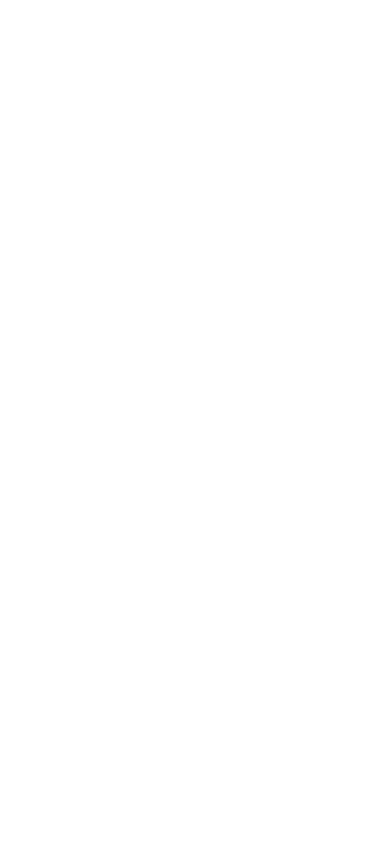
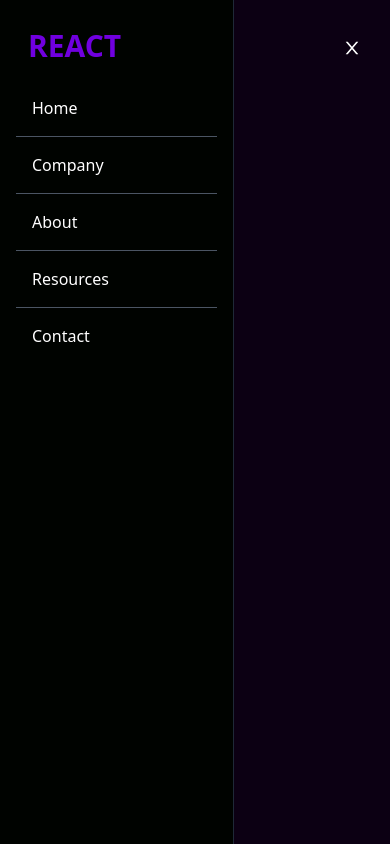
Before and after one commit to Chaurasiya7/landing_page, a React (Create React App) app: page / in a window 390 px wide. Built offline with nearby package versions, Linux system fonts and the light colour scheme.

Commit message:
Navbar responsive

```diff
--- a/package.json
+++ b/package.json
@@ -8,6 +8,7 @@
     "@testing-library/user-event": "^13.5.0",
     "react": "^18.2.0",
     "react-dom": "^18.2.0",
+    "react-icons": "^4.11.0",
     "react-scripts": "5.0.1",
     "web-vitals": "^2.1.4"
   },
--- a/src/App.js
+++ b/src/App.js
@@ -1,8 +1,9 @@
 import React from 'react'
+import Navbar from './components/Navbar'
 function App(){
   return(
     <>
-
+    <Navbar/>
     </>
   )
 }
--- /dev/null
+++ b/src/components/Navbar.jsx
@@ -0,0 +1,38 @@
+import React, { useState } from 'react';
+import {AiOutlineClose, AiOutlineMenu} from "react-icons/ai"
+
+function Navbar() {
+  const [nav,setNav] =useState(false)
+
+  const handleNav =()=>{
+    setNav(!nav)
+  }
+  return (
+    <div className='text-white flex justify-between items-center h-24 mx-auto max-w-[1200px] px-7'>
+      <h1 className='w-full text-3xl font-bold text-[#7000df]'>REACT</h1>
+      <ul className='md:flex hidden'>
+         <li className='p-4 font-bold text-lg'>Home</li>
+         <li className='p-4 font-bold text-lg'>Company</li>
+         <li className='p-4 font-bold text-lg'>About</li>
+         <li className='p-4 font-bold text-lg'>Resources</li>
+         <li className='p-4 font-bold text-lg'>Contact</li>
+      </ul>
+      <div onClick={handleNav} className='block md:hidden'>
+        {!nav ? <AiOutlineClose size={20}/> :  <AiOutlineMenu size={20}/>}
+
+      </div>
+      <div className={!nav ? "fixed left-0 top-0 w-[60%] border-r border-r-gray-800 h-full bg-[#000300] ease-in-out duration-500" : 'fixed left-[-100%]'}>
+      <h1 className='w-full text-3xl font-bold text-[#7000df] mx-7 mt-7'>REACT</h1>
+      <ul className='p-4 '>
+         <li className='p-4 border-b border-gray-600 '>Home</li>
+         <li className='p-4 border-b border-gray-600 '>Company</li>
+         <li className='p-4 border-b border-gray-600 '>About</li>
+         <li className='p-4 border-b border-gray-600 '>Resources</li>
+         <li className='p-4  '>Contact</li>
+      </ul>
+      </div>
+    </div>
+  )
+}
+
+export default Navbar
--- a/src/index.css
+++ b/src/index.css
@@ -1,3 +1,7 @@
 @tailwind base;
 @tailwind components;
 @tailwind utilities;
+
+body{
+   background-color: #0c0013;
+}
--- a/src/index.js
+++ b/src/index.js
@@ -1,6 +1,6 @@
 import React from 'react';
 import ReactDOM from 'react-dom/client';
-
+import './index.css';
 import App from './App';
 
 
```
Also changed, not shown: 1 other file (tests, documents, lock files or other folders).
